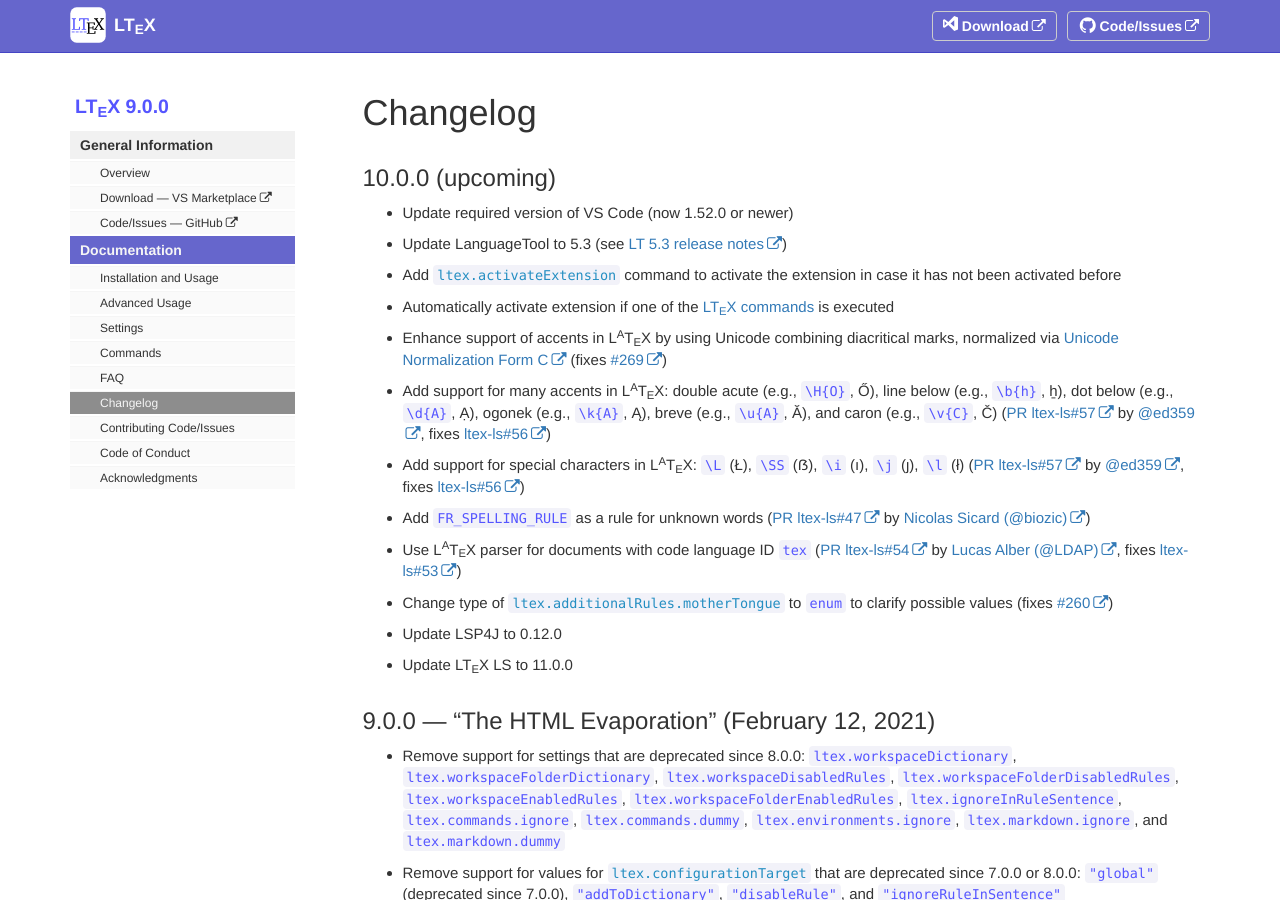
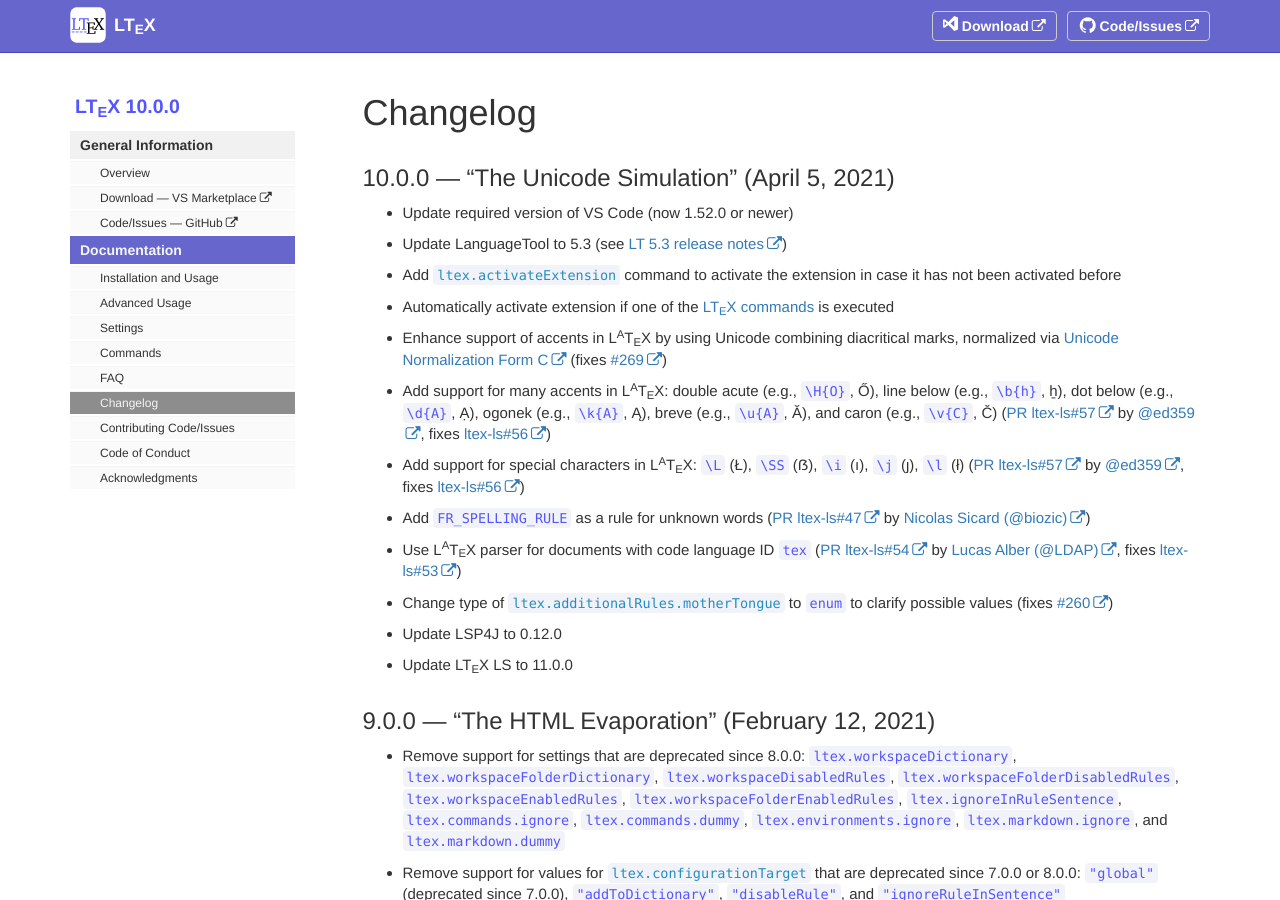
Before and after one commit to valentjn/vscode-ltex, a Jekyll site: the page built from pages/docs/changelog.md, in a window 1280 px wide and 900 px high. Built offline with Jekyll 4.4.1, drawn with Linux system fonts in a browser that asks for light colours.

Commit message:
Bump to 10.0.0

```diff
--- a/_data/sidebars/sidebar.yml
+++ b/_data/sidebars/sidebar.yml
@@ -1,7 +1,7 @@
 entries:
   - title: "sidebar"
     product: "LT<sub>E</sub>X"
-    version: "9.0.0"
+    version: "10.0.0"
     folders:
       - title: "General Information"
         output: "web"
--- a/pages/docs/changelog.md
+++ b/pages/docs/changelog.md
@@ -11,7 +11,7 @@
 toc: false
 ---
 
-## 10.0.0 (upcoming)
+## 10.0.0 — “The Unicode Simulation” (April 5, 2021)
 
 - Update required version of VS Code (now 1.52.0 or newer)
 - Update LanguageTool to 5.3 (see [LT 5.3 release notes](https://github.com/languagetool-org/languagetool/blob/v5.3/languagetool-standalone/CHANGES.md#53-2021-03-29))
```
